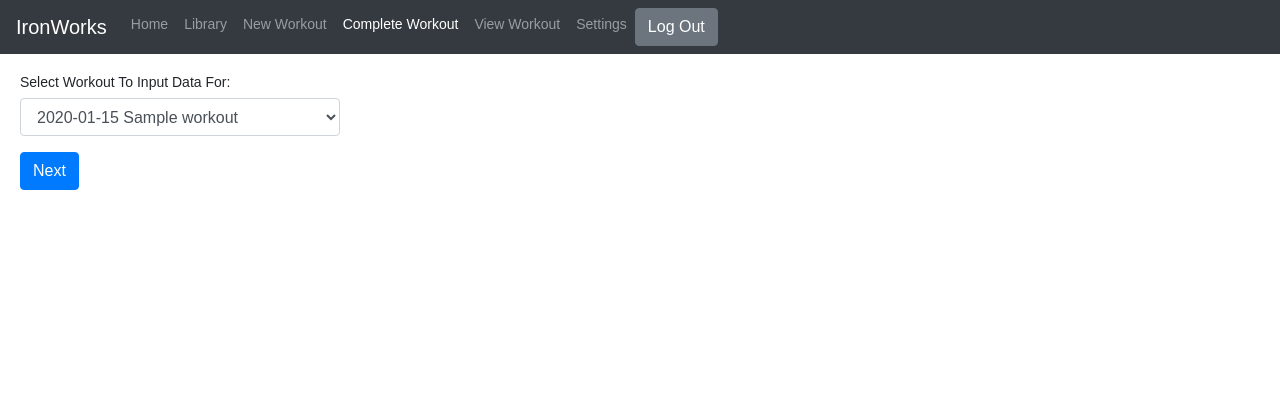
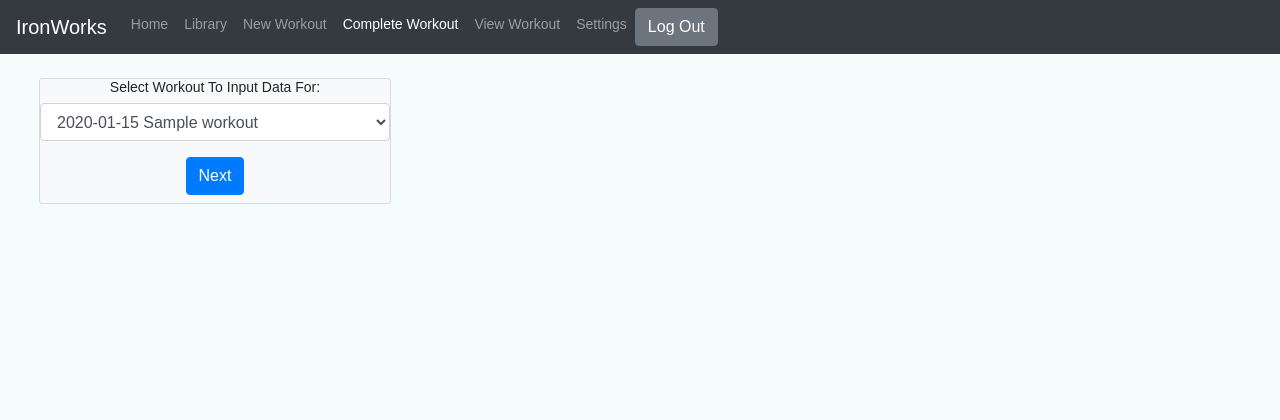
Before and after one commit to elmertheriot/php-fitness-app, a PHP site: page /complete-workout.php in a window 1280 px wide. Shown: the top 420 px of the page. Run offline with PHP 8.4, Linux system fonts and the light colour scheme; the visitor is signed in with stand-in values (Sample User, id 1); tables that the repository leaves empty hold one stand-in row (values such as "Sample post"); some libraries are stand-ins or nearby versions.

Commit message:
Styling updates.

```diff
--- a/src/complete-workout.php
+++ b/src/complete-workout.php
@@ -18,8 +18,7 @@ if(!isset($_SESSION["loggedin"]) || $_SESSION["loggedin"] !== true){
     <title>Submit Exercise Data</title>
     <link rel="stylesheet" href="https://maxcdn.bootstrapcdn.com/bootstrap/4.0.0/css/bootstrap.min.css" integrity="sha384-Gn5384xqQ1aoWXA+058RXPxPg6fy4IWvTNh0E263XmFcJlSAwiGgFAW/dAiS6JXm" crossorigin="anonymous">
     <style>
-        body{ font: 14px sans-serif; }
-        .wrapper{ width: 360px; padding: 20px; }
+        body{ font: 14px sans-serif; text-align: center; background-color: #F5FCFC; }
     </style>
 </head>
 <body>
@@ -57,7 +56,8 @@ if(!isset($_SESSION["loggedin"]) || $_SESSION["loggedin"] !== true){
         </ul>
     </div>
     </nav>
-    <div class="wrapper">
+    <div class="container-fluid">
+        <div class="card bg-light m-4" style="width: 22rem;">
         <form action="<?php echo htmlspecialchars($_SERVER["PHP_SELF"]); ?>" method="post">
             <div class="form-group">
                 <label for="workouts">Select Workout To Input Data For:</label>
@@ -69,6 +69,7 @@ if(!isset($_SESSION["loggedin"]) || $_SESSION["loggedin"] !== true){
             </div>
             <button type="submit" class="btn btn-primary mb-2" name="getExerciseFields">Next</button>
         </form>
+        </div>
         <?php
             generateWorkoutDetailsForm($pdo);
             submitExerciseDetails($pdo);
--- a/src/exercise-library.php
+++ b/src/exercise-library.php
@@ -12,8 +12,7 @@
     <link rel="stylesheet" href="https://maxcdn.bootstrapcdn.com/bootstrap/4.0.0/css/bootstrap.min.css" integrity="sha384-Gn5384xqQ1aoWXA+058RXPxPg6fy4IWvTNh0E263XmFcJlSAwiGgFAW/dAiS6JXm" crossorigin="anonymous">
     <link rel="stylesheet" href="./styles.css">
     <style>
-        body{ font: 14px sans-serif; }
-        .wrapper{ width: 360px; padding: 20px; }
+        body{ font: 14px sans-serif; text-align: center; background-color: #F5FCFC; }
     </style>
 </head>
 <body>
--- a/src/user-settings.php
+++ b/src/user-settings.php
@@ -10,7 +10,7 @@
     <title>Settings</title>
     <link rel="stylesheet" href="https://stackpath.bootstrapcdn.com/bootstrap/4.5.2/css/bootstrap.min.css">
     <style>
-        body{ font: 14px sans-serif; text-align: center; }
+        body{ font: 14px sans-serif; text-align: center; background-color: #F5FCFC; }
     </style>
 </head>
 <body>
--- a/src/view-workout.php
+++ b/src/view-workout.php
@@ -11,7 +11,7 @@
     <title>View Workout</title>
     <link rel="stylesheet" href="https://stackpath.bootstrapcdn.com/bootstrap/4.5.2/css/bootstrap.min.css">
     <style>
-        body{ font: 14px sans-serif; text-align: center; }
+        body{ font: 14px sans-serif; text-align: center; background-color: #F5FCFC; }
     </style>
 </head>
 <body>
--- a/src/welcome.php
+++ b/src/welcome.php
@@ -10,7 +10,7 @@
     <title>Welcome</title>
     <link rel="stylesheet" href="https://stackpath.bootstrapcdn.com/bootstrap/4.5.2/css/bootstrap.min.css">
     <style>
-        body{ font: 14px sans-serif; text-align: center; }
+        body{ font: 14px sans-serif; text-align: center; background-color: #F5FCFC; }
     </style>
 </head>
 <body>
--- a/src/workout-details.php
+++ b/src/workout-details.php
@@ -34,6 +34,7 @@
             $exerciseArray = $getAllExerciseNamesOfWorkoutPrep->fetchAll(PDO::FETCH_ASSOC);
             $_SESSION['exerciseArray'] = $exerciseArray;
 
+            echo "<div class=\"card bg-light ml-4\" style=\"width: 22rem;\">";
             for($i=1; $i<=count($exerciseArray);$i++) {
                 echo "<form action=\"/fitness-app/php-fitness-app/src/complete-workout.php\" method=\"post\">
                     <div class=\"form-group\">
@@ -48,7 +49,7 @@
                     </div>";
             }
             echo "<button type=\"submit\" class=\"btn btn-primary mb-2\" name=\"submitSets\">Generate Reps and Weight Fields</button>";
-                echo "</form>";
+                echo "</form></div>";
 
         }
 
@@ -57,16 +58,17 @@
             for($j=1;$j<count($_POST);$j++) {
                 array_push($_SESSION['setsPerExercise'], $_POST["exercise{$j}sets"]);
             }
+            echo "<div class=\"card bg-light m-4\" style=\"width: 22rem;\">";
             for($i=1;$i<=count($_SESSION['exerciseArray']);$i++) {
                 echo "<form action=\"/fitness-app/php-fitness-app/src/complete-workout.php\" method=\"post\"><div class=\"form-group\">";
                 for($j=1;$j<=$_POST["exercise{$i}sets"];$j++) {
                     echo "<div class=\"mb-3\"><label class=\"form-label\">"; echo $_SESSION['exerciseArray'][$i-1]['name']; echo " Set {$j} Reps"; echo "</label>";
-                    echo "<input type=\"number\" class=\"form-control\" name=\""; echo "ex{$i}set{$j}reps"; echo"\"></div>";
+                    echo "<input type=\"number\" class=\"form-control\" name=\""; echo "ex{$i}set{$j}reps"; echo"\" required></div>";
                     echo "<div class=\"mb-1\"><label class=\"form-label\">"; echo $_SESSION['exerciseArray'][$i-1]['name']; echo " Set {$j} Weight"; echo "</label>";
-                    echo "<input type=\"number\" class=\"form-control\" name=\""; echo "ex{$i}set{$j}weight"; echo"\"></div>";
+                    echo "<input type=\"number\" class=\"form-control\" name=\""; echo "ex{$i}set{$j}weight"; echo"\" required></div>";
                 }
             }
-            echo "</div><button type=\"submit\" class=\"btn btn-primary mb-2\" name=\"submitWeightAndReps\">Add Completed Workout to the Database</button></form>";
+            echo "</div><button type=\"submit\" class=\"btn btn-primary mb-2\" name=\"submitWeightAndReps\">Add Completed Workout to the Database</button></form></div>";
         }
     }
 
@@ -111,7 +113,9 @@
                     $completedExercisePrep->execute();
                 }
             }
-
+            echo "<div class=\"alert alert-success ml-4\" role=\"alert\" style=\"width: 22rem;\">
+            Workout successfully updated!
+          </div>";
         }
     }
 
@@ -144,7 +148,7 @@
                 echo "<div class=\"card-header\">Details</div>";
                 echo "<ul class=\"list-group list-group-flush\">";
                 foreach ($workout as &$exercise) {
-                    echo "<li class=\"list-group-item\">{$exercise['name']}\tSet: {$exercise['numSet']}\t{$exercise['reps']} Reps at\t{$exercise['weight']} lbs</li>";
+                    echo "<li class=\"list-group-item\">{$exercise['name']}\tSet: {$exercise['numSet']}\t|\t{$exercise['reps']} Reps at\t{$exercise['weight']} lbs</li>";
                 }
                 echo "</ul>";
             }
--- a/src/workout.php
+++ b/src/workout.php
@@ -35,11 +35,12 @@
             $_SESSION['workoutDate'] = $_POST['workoutDate'];
             $_SESSION['numExercises'] = $_POST['numExercises'];
 
+            echo "<div class=\"card bg-light m-4\" style=\"width: 20rem;\">";
 
             for($i=1;$i<=$_POST['numExercises'];$i++) {
                 echo "<form action=\"/fitness-app/php-fitness-app/src/add-workout.php\" method=\"post\">
                 <div class=\"form-group\">
-                <label for=\"exercise{$i}\">Exercise</label>
+                <label class=\"m-1\" for=\"exercise{$i}\">Exercise {$i}</label>
                 <select class=\"form-control\" name=\"exercise{$i}\">";
 
                 foreach($allExercises as &$exercise) {
@@ -52,6 +53,7 @@
 
             echo "<button type=\"submit\" class=\"btn btn-primary mb-2\" name=\"submitWorkout\">Submit Workout Plan!</button>";
             echo "</form>";
+            echo "</div>";
         }
     }
 
```
Also changed, not shown: src/add-workout.php (+6 -4 lines).
